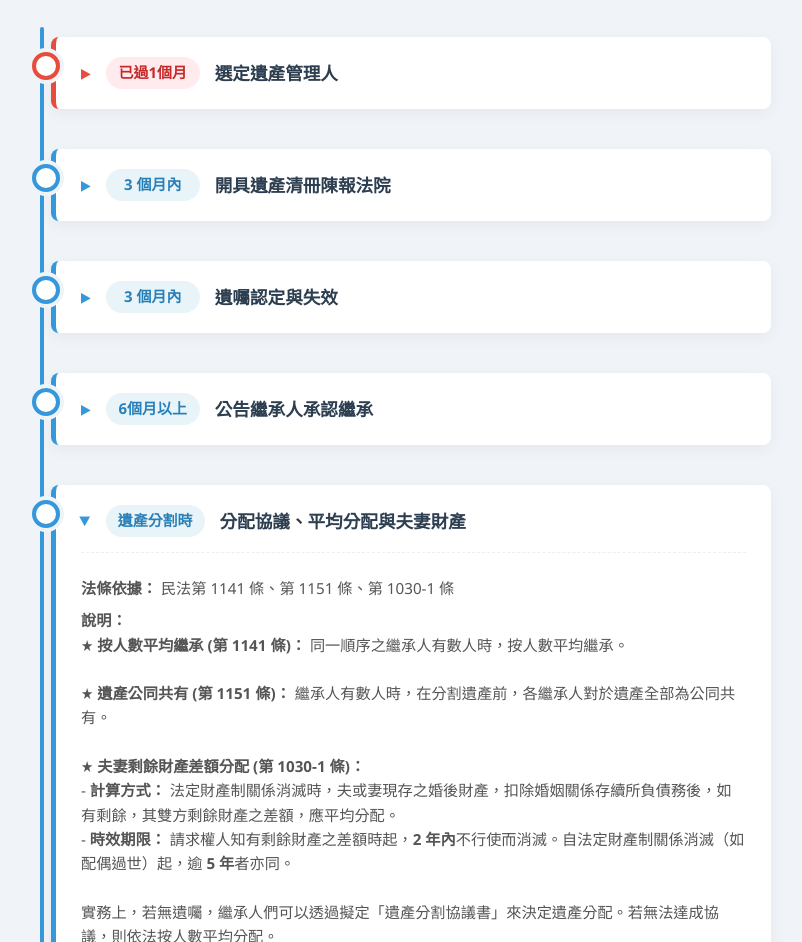
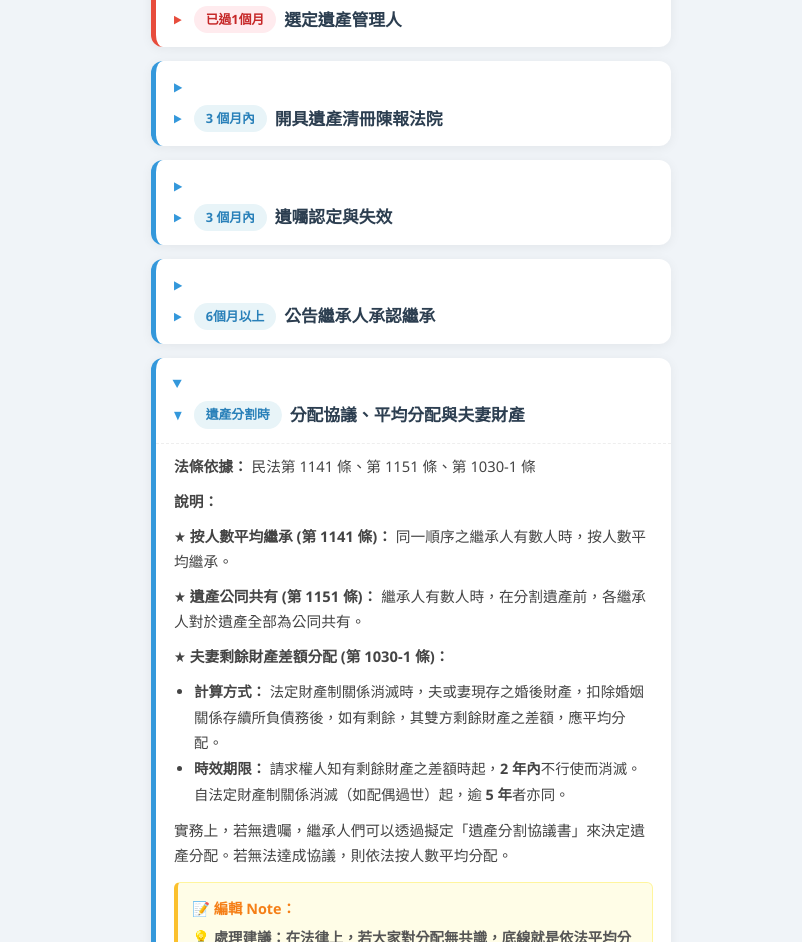
Before and after one commit to samchuchu/timeline, a plain HTML site: page index.html in a window 1280 px wide. Shown: the part 119-1061 px from the top of the page, without its empty margins (229-1031 px from the left). Drawn offline with Linux system fonts and the light colour scheme.

Commit message:
format reset

```diff
--- a/index.html
+++ b/index.html
@@ -5,31 +5,203 @@
 <meta name="viewport" content="width=device-width, initial-scale=1.0">
 <title>繼承手續重要時間表</title>
 <style>
-  body { font-family: 'Segoe UI', Tahoma, Geneva, Verdana, sans-serif; background-color: #f0f4f8; color: #333; padding: 40px 20px; line-height: 1.6; }
-  h2 { text-align: center; color: #2c3e50; margin-bottom: 40px; }
-  .timeline { position: relative; max-width: 800px; margin: 0 auto; }
-  .timeline::after { content: ''; position: absolute; width: 4px; background-color: #3498db; top: 0; bottom: 0; left: 31px; margin-left: -2px; border-radius: 2px; }
-  .container { padding: 10px 40px; position: relative; width: 100%; box-sizing: border-box; margin-bottom: 20px; }
-  .container::after { content: ''; position: absolute; width: 20px; height: 20px; left: 21px; background-color: white; border: 4px solid #3498db; top: 25px; border-radius: 50%; z-index: 1; box-shadow: 0 0 0 4px #f0f4f8; }
-  .container.past::after { border-color: #e74c3c; }
-  .content { padding: 20px 25px; background-color: white; position: relative; border-radius: 8px; box-shadow: 0 4px 15px rgba(0,0,0,0.05); transition: transform 0.2s ease; border-left: 5px solid #3498db; }
+ *, *::before, *::after { box-sizing: border-box; }
+
+ body {
+   font-family: 'Segoe UI', Tahoma, Geneva, Verdana, sans-serif;
+   background-color: #f0f4f8;
+   color: #333;
+   padding: 20px 16px 60px;
+   line-height: 1.65;
+   margin: 0;
+ }
+
+ h2 {
+   text-align: center;
+   color: #2c3e50;
+   margin: 0 0 28px;
+   font-size: 1.25rem;
+ }
+
+ .timeline {
+   max-width: 520px;
+   margin: 0 auto;
+   display: flex;
+   flex-direction: column;
+   gap: 14px;
+ }
+
+ .container {
+   position: relative;
+   width: 100%;
+ }
+
+ .container::after { display: none; } /* hide timeline dot */
+
+ .content {
+   background-color: #fff;
+   border-radius: 12px;
+   box-shadow: 0 2px 12px rgba(0,0,0,0.06);
+   border-left: 5px solid #3498db;
+   overflow: hidden;
+   transition: transform 0.2s ease, box-shadow 0.2s ease;
+ }
+
+ .content:hover {
+   transform: translateY(-1px);
+   box-shadow: 0 4px 16px rgba(0,0,0,0.09);
+ }
+
  .content.past { border-left-color: #e74c3c; }
-  .content:hover { transform: translateY(-2px); box-shadow: 0 6px 20px rgba(0,0,0,0.08); }
+
  details { cursor: pointer; }
-  summary { font-size: 1.1em; font-weight: bold; outline: none; list-style-type: none; display: flex; align-items: center; color: #2c3e50; }
+
+ summary {
+   font-size: 1rem;
+   font-weight: bold;
+   outline: none;
+   list-style-type: none;
+   display: flex;
+   flex-direction: column;
+   align-items: flex-start;
+   gap: 8px;
+   color: #2c3e50;
+   padding: 16px 18px 14px;
+ }
+
  summary::-webkit-details-marker { display: none; }
-  summary::before { content: '▶'; display: inline-block; margin-right: 15px; transition: transform 0.3s; font-size: 0.8em; color: #3498db; }
+ summary::before {
+   content: '▶';
+   display: inline-block;
+   margin-right: 0;
+   transition: transform 0.3s;
+   font-size: 0.75em;
+   color: #3498db;
+ }
  .content.past summary::before { color: #e74c3c; }
  details[open] summary::before { transform: rotate(90deg); }
-  .time-badge { background: #e8f4f8; color: #2980b9; padding: 4px 12px; border-radius: 20px; font-size: 0.85em; margin-right: 15px; font-weight: bold; display: inline-block; min-width: 70px; text-align: center;}
+
+ /* Stack badge + title in a column */
+ .summary-row {
+   display: flex;
+   flex-direction: column;
+   align-items: flex-start;
+   gap: 6px;
+   width: 100%;
+ }
+
+ .time-badge {
+   background: #e8f4f8;
+   color: #2980b9;
+   padding: 3px 12px;
+   border-radius: 20px;
+   font-size: 0.8em;
+   font-weight: bold;
+   display: inline-block;
+   text-align: center;
+   white-space: nowrap;
+ }
  .time-badge.past { background: #ffebee; color: #c62828; }
-  .details-content { margin-top: 15px; padding-top: 15px; border-top: 1px dashed #eee; animation: fadeIn 0.3s ease; }
-  .details-content p { margin: 8px 0; font-size: 0.95em; color: #555; }
-  .note { background-color: #fffde7; border: 1px solid #fff59d; border-left: 4px solid #fbc02d; padding: 15px; margin-top: 15px; border-radius: 4px; font-size: 0.95em; color: #666; transition: all 0.3s ease; }
-  .note:focus { outline: none; border-color: #fbc02d; box-shadow: 0 0 0 3px rgba(251,192,45,0.2); background-color: #fff; }
-  .note-title { font-weight: bold; color: #f57f17; margin-bottom: 5px; display: block; pointer-events: none; }
-  .highlight-box { background-color: #e3f2fd; padding: 15px; border-left: 4px solid #2196f3; margin: 15px 0; border-radius: 4px; font-size: 0.95em; color: #0d47a1; }
-  @keyframes fadeIn { from { opacity: 0; transform: translateY(-10px); } to { opacity: 1; transform: translateY(0); } }
+
+ .summary-title {
+   font-size: 1.05em;
+   font-weight: bold;
+   color: #2c3e50;
+   line-height: 1.4;
+ }
+
+ /* Arrow inline with title */
+ details summary > span.arrow {
+   font-size: 0.8em;
+   color: #3498db;
+   margin-top: 2px;
+ }
+ details[open] summary > span.arrow { transform: rotate(90deg); display: inline-block; transition: transform 0.3s; }
+
+ /* Make the whole summary row be badge + title */
+ .header-line {
+   display: flex;
+   align-items: center;
+   flex-wrap: wrap;
+   gap: 8px;
+   width: 100%;
+ }
+
+ details[open] summary .header-line::before { content: '▼'; font-size: 0.7em; color: #3498db; margin-right: 4px; }
+ details:not([open]) summary .header-line::before { content: '▶'; font-size: 0.7em; color: #3498db; margin-right: 4px; }
+
+ .content.past details[open] summary .header-line::before,
+ .content.past details:not([open]) summary .header-line::before { color: #e74c3c; }
+
+ .details-content {
+   padding: 0 18px 18px;
+   border-top: 1px dashed #eee;
+   animation: fadeIn 0.25s ease;
+ }
+
+ .details-content p {
+   margin: 10px 0;
+   font-size: 0.92em;
+   color: #444;
+   line-height: 1.7;
+ }
+
+ .note {
+   background-color: #fffde7;
+   border: 1px solid #fff59d;
+   border-left: 4px solid #fbc02d;
+   padding: 14px;
+   margin-top: 14px;
+   border-radius: 6px;
+   font-size: 0.9em;
+   color: #555;
+ }
+
+ .note-title {
+   font-weight: bold;
+   color: #f57f17;
+   margin-bottom: 5px;
+   display: block;
+ }
+
+ .highlight-box {
+   background-color: #e3f2fd;
+   padding: 14px;
+   border-left: 4px solid #2196f3;
+   margin: 12px 0;
+   border-radius: 6px;
+   font-size: 0.9em;
+   color: #0d47a1;
+   line-height: 1.6;
+ }
+
+ @keyframes fadeIn {
+   from { opacity: 0; transform: translateY(-6px); }
+   to   { opacity: 1; transform: translateY(0); }
+ }
+
+ /* Phase number label */
+ .phase-tag {
+   display: inline-block;
+   background: #f0f4f8;
+   color: #888;
+   font-size: 0.72em;
+   font-weight: bold;
+   padding: 1px 7px;
+   border-radius: 10px;
+   margin-bottom: 4px;
+   letter-spacing: 0.03em;
+   text-transform: uppercase;
+ }
+
+ /* Compact horizontal rule between sections */
+ .divider {
+   border: none;
+   border-top: 1px dashed #e0e0e0;
+   margin: 2px 0;
+   display: block;
+   width: 100%;
+ }
 </style>
 </head>
 <body>
@@ -41,13 +213,18 @@
  <div class="container past">
  <div class="content past">
  <details>
-          <summary><span class="time-badge past">已過1個月</span> 選定遺產管理人</summary>
+ <summary>
+  <span class="header-line">
+   <span class="time-badge past">已過1個月</span>
+   <span class="summary-title">選定遺產管理人</span>
+  </span>
+ </summary>
  <div class="details-content">
  <p><strong>法條依據：</strong> 民法第 1177 條、第 1178 條</p>
-            <p><strong>說明：</strong> 繼承開始時，若繼承人之有無不明者，由親屬會議於一個月內選定遺產管理人，並向法院報明。<br><br>
-            <strong>★ 逾期聲請法院選任 (第 1178 條)：</strong> 無親屬會議或親屬會議未於前條所定期限內選定遺產管理人者，利害關係人或檢察官，得聲請法院選任遺產管理人，並由法院為公示催告。</p>
+ <p><strong>說明：</strong> 繼承開始時，若繼承人之有無不明者，由親屬會議於一個月內選定遺產管理人，並向法院報明。</p>
+ <p><strong>★ 逾期聲請法院選任 (第 1178 條)：</strong> 無親屬會議或親屬會議未於前條所定期限內選定遺產管理人者，利害關係人或檢察官，得聲請法院選任遺產管理人，並由法院為公示催告。</p>
  <div class="note" contenteditable="true">
-              <span class="note-title">📝 編輯 Note：</span><br>
+ <span class="note-title">📝 編輯 Note：</span>
  ⚠️ 注意：已過一個月期限。
  </div>
  </div>
@@ -59,10 +236,15 @@
  <div class="container">
  <div class="content">
  <details>
-          <summary><span class="time-badge">3 個月內</span> 開具遺產清冊陳報法院</summary>
+ <summary>
+  <span class="header-line">
+   <span class="time-badge">3 個月內</span>
+   <span class="summary-title">開具遺產清冊陳報法院</span>
+  </span>
+ </summary>
  <div class="details-content">
  <p><strong>法條依據：</strong> 民法第 1156 條</p>
-            <p><strong>說明：</strong> 繼承人於知悉其得繼承之時起三個月內，開具遺產清冊陳報法院。</p>
+ <p><strong>說明：</strong> 繼承人於知悉其得繼承之時刻起三個月內，開具遺產清冊陳報法院。</p>
 
  <div class="highlight-box">
  <strong>💡 關於委任律師辦理的說明：</strong><br>
@@ -70,7 +252,7 @@
  </div>
 
  <div class="note" contenteditable="true">
-              <span class="note-title">📝 編輯 Note：</span><br>
+ <span class="note-title">📝 編輯 Note：</span>
  進度：已申請已領取遺產清冊。請提出是否有異議？<br>
  <strong>👉 若無異議，將交由代理人（律師）呈報法院。</strong>
  </div>
@@ -83,13 +265,18 @@
  <div class="container">
  <div class="content">
  <details>
-          <summary><span class="time-badge">3 個月內</span> 遺囑認定與失效</summary>
+ <summary>
+  <span class="header-line">
+   <span class="time-badge">3 個月內</span>
+   <span class="summary-title">遺囑認定與失效</span>
+  </span>
+ </summary>
  <div class="details-content">
  <p><strong>法條依據：</strong> 民法第 1196、1197 條</p>
  <p><strong>說明：</strong> 遺囑認定真偽與失效規定。</p>
  <div class="note" contenteditable="true">
-              <span class="note-title">📝 編輯 Note：</span><br>
-              進度：待定是否有人提出有秘密遺囑, 目前統一認可無遺囑之事實。
+ <span class="note-title">📝 編輯 Note：</span>
+ 進度：待定是否有人提出有秘密遺囑，目前統一認可無遺囑之事實。
  </div>
  </div>
  </details>
@@ -100,11 +287,16 @@
  <div class="container">
  <div class="content">
  <details>
-          <summary><span class="time-badge">6個月以上</span> 公告繼承人承認繼承</summary>
+ <summary>
+  <span class="header-line">
+   <span class="time-badge">6個月以上</span>
+   <span class="summary-title">公告繼承人承認繼承</span>
+  </span>
+ </summary>
  <div class="details-content">
  <p><strong>法條依據：</strong> 民法第 1178 條、第 1174 條（拋棄繼承）</p>
  <div class="note" contenteditable="true">
-              <span class="note-title">📝 編輯 Note：</span><br>
+ <span class="note-title">📝 編輯 Note：</span>
  進度：三個月內未拋棄繼承即視同承認繼承。
  </div>
  </div>
@@ -112,23 +304,30 @@
  </div>
  </div>
 
-    <!-- Phase 6 (Updated) -->
+ <!-- Phase 6 -->
  <div class="container">
  <div class="content">
  <details open>
-          <summary><span class="time-badge">遺產分割時</span> 分配協議、平均分配與夫妻財產</summary>
+ <summary>
+  <span class="header-line">
+   <span class="time-badge">遺產分割時</span>
+   <span class="summary-title">分配協議、平均分配與夫妻財產</span>
+  </span>
+ </summary>
  <div class="details-content">
  <p><strong>法條依據：</strong> 民法第 1141 條、第 1151 條、第 1030-1 條</p>
-            <p><strong>說明：</strong> <br>
-            <strong>★ 按人數平均繼承 (第 1141 條)：</strong> 同一順序之繼承人有數人時，按人數平均繼承。<br><br>
-            <strong>★ 遺產公同共有 (第 1151 條)：</strong> 繼承人有數人時，在分割遺產前，各繼承人對於遺產全部為公同共有。<br><br>
-            <strong>★ 夫妻剩餘財產差額分配 (第 1030-1 條)：</strong><br>
-            - <strong>計算方式：</strong> 法定財產制關係消滅時，夫或妻現存之婚後財產，扣除婚姻關係存續所負債務後，如有剩餘，其雙方剩餘財產之差額，應平均分配。<br>
-            - <strong>時效期限：</strong> 請求權人知有剩餘財產之差額時起，<strong>2 年內</strong>不行使而消滅。自法定財產制關係消滅（如配偶過世）起，逾 <strong>5 年</strong>者亦同。<br><br>
-            實務上，若無遺囑，繼承人們可以透過擬定「遺產分割協議書」來決定遺產分配。若無法達成協議，則依法按人數平均分配。</p>
+ <p><strong>說明：</strong></p>
+ <p><strong>★ 按人數平均繼承 (第 1141 條)：</strong> 同一順序之繼承人有數人時，按人數平均繼承。</p>
+ <p><strong>★ 遺產公同共有 (第 1151 條)：</strong> 繼承人有數人時，在分割遺產前，各繼承人對於遺產全部為公同共有。</p>
+ <p><strong>★ 夫妻剩餘財產差額分配 (第 1030-1 條)：</strong></p>
+ <ul style="margin:8px 0;padding-left:20px;font-size:0.9em;color:#444;line-height:1.8;">
+  <li><strong>計算方式：</strong> 法定財產制關係消滅時，夫或妻現存之婚後財產，扣除婚姻關係存續所負債務後，如有剩餘，其雙方剩餘財產之差額，應平均分配。</li>
+  <li><strong>時效期限：</strong> 請求權人知有剩餘財產之差額時起，<strong>2 年內</strong>不行使而消滅。自法定財產制關係消滅（如配偶過世）起，逾 <strong>5 年</strong>者亦同。</li>
+ </ul>
+ <p>實務上，若無遺囑，繼承人們可以透過擬定「遺產分割協議書」來決定遺產分配。若無法達成協議，則依法按人數平均分配。</p>
 
  <div class="note" contenteditable="true">
-              <span class="note-title">📝 編輯 Note：</span><br>
+ <span class="note-title">📝 編輯 Note：</span>
  <strong>💡 處理建議：在法律上，若大家對分配無共識，底線就是依法平均分配。因此，如果能提早達成協議，並將「遺產分割協議書」交由代理人（律師）一起處理的話，律師就能一併代為完成更多步驟，省下大家後續親自辦理的麻煩與時間。</strong>
  </div>
  </div>
```
Lines whose indentation alone changed are shown as unchanged.
